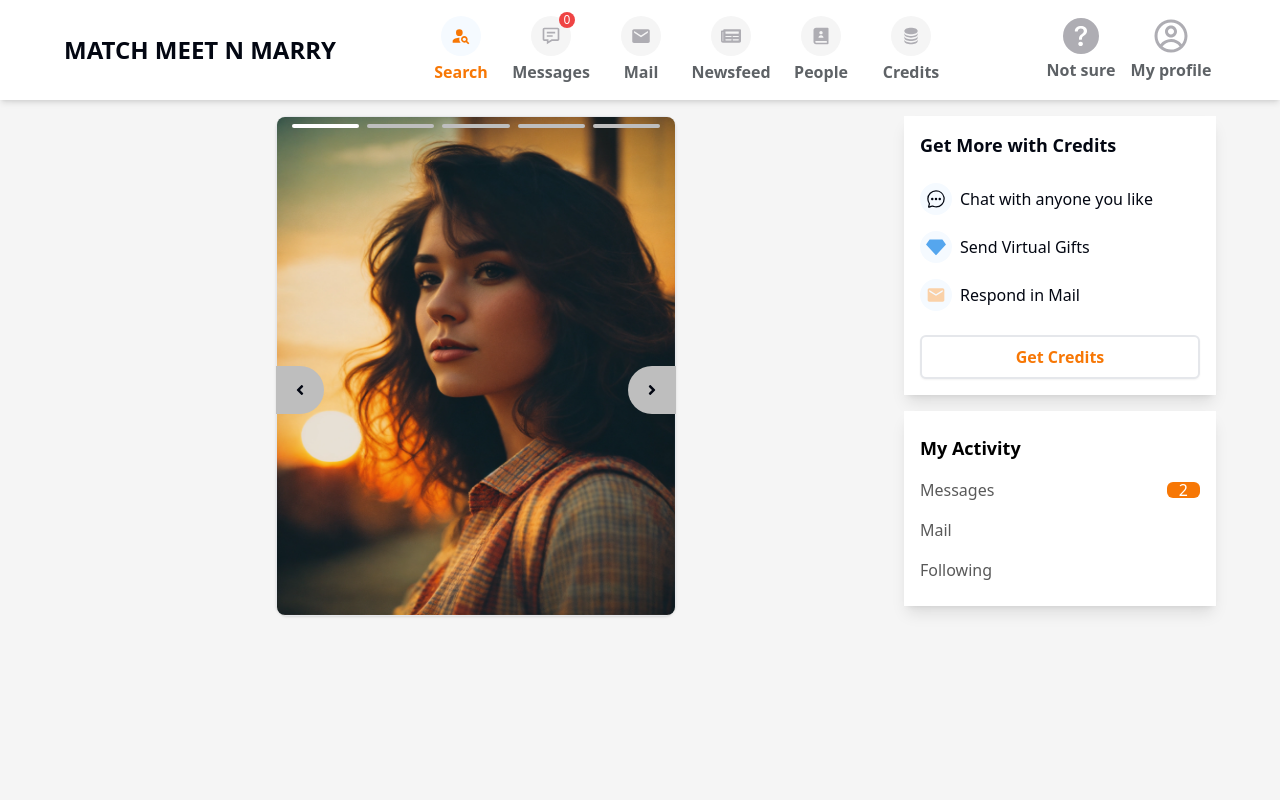
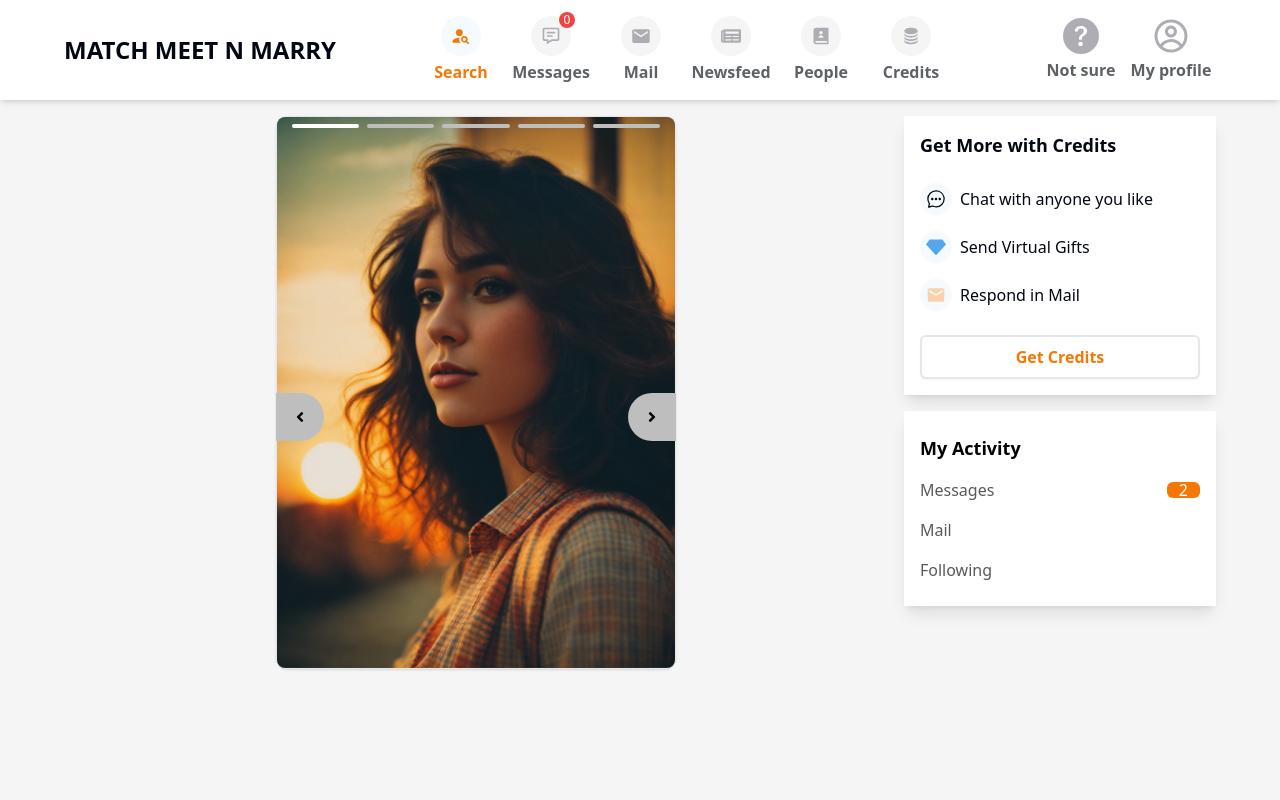
Before and after one commit to Badshah-Alam/mmm, a Next.js app: page /people in a window 1280 px wide. Shown: the top 800 px of the page. Built offline with nearby package versions, Linux system fonts and the light colour scheme.

Commit message:
last change

```diff
--- a/app/(pages)/people/_components/image-carousel.tsx
+++ b/app/(pages)/people/_components/image-carousel.tsx
@@ -30,17 +30,17 @@ const ImageCarousel = () => {
 
   return (
     <div className="flex  justify-center">
-      <div className="flex   justify-center items-center">
+      <div className="flex  justify-center items-center">
 
         {/* Image Carousel */}
-        <div className="w-[95%]  mx-auto xl:w-[400px] relative">
+        <div className=" w-[95%] mx-auto xl:w-[400px] aspect-[3/2] relative">
         <button
             onClick={handlePrev}
             className="px-4 py-4 absolute left-0 top-1/2  bg-[#bebebe] text-dark-smoke rounded-r-full"
           >
             <FaAngleLeft />
           </button>
-          <Card className=" mx-auto xl:w-[400px] lg:h-[500px] flex justify-center items-center">
+          <Card className=" flex justify-center items-center">
             <Image
               src={ProfileImg[active].image}
               width={600}
```
